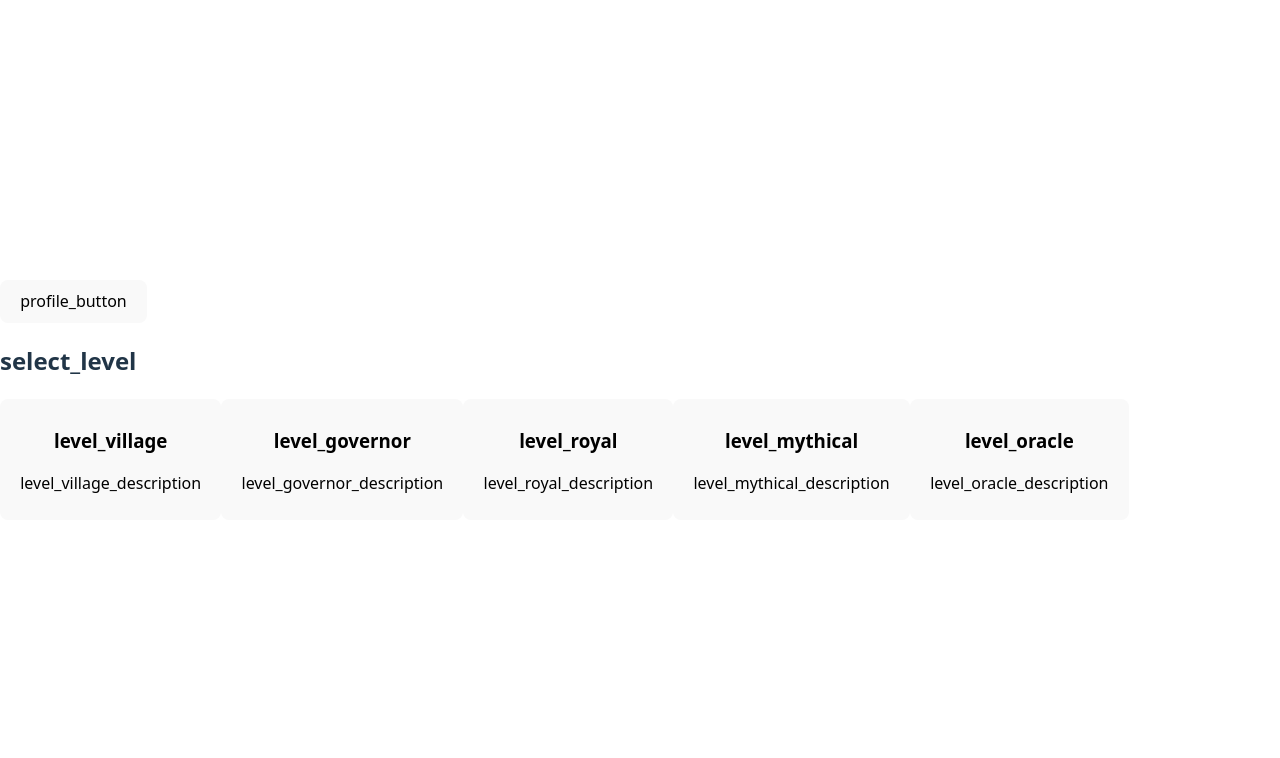
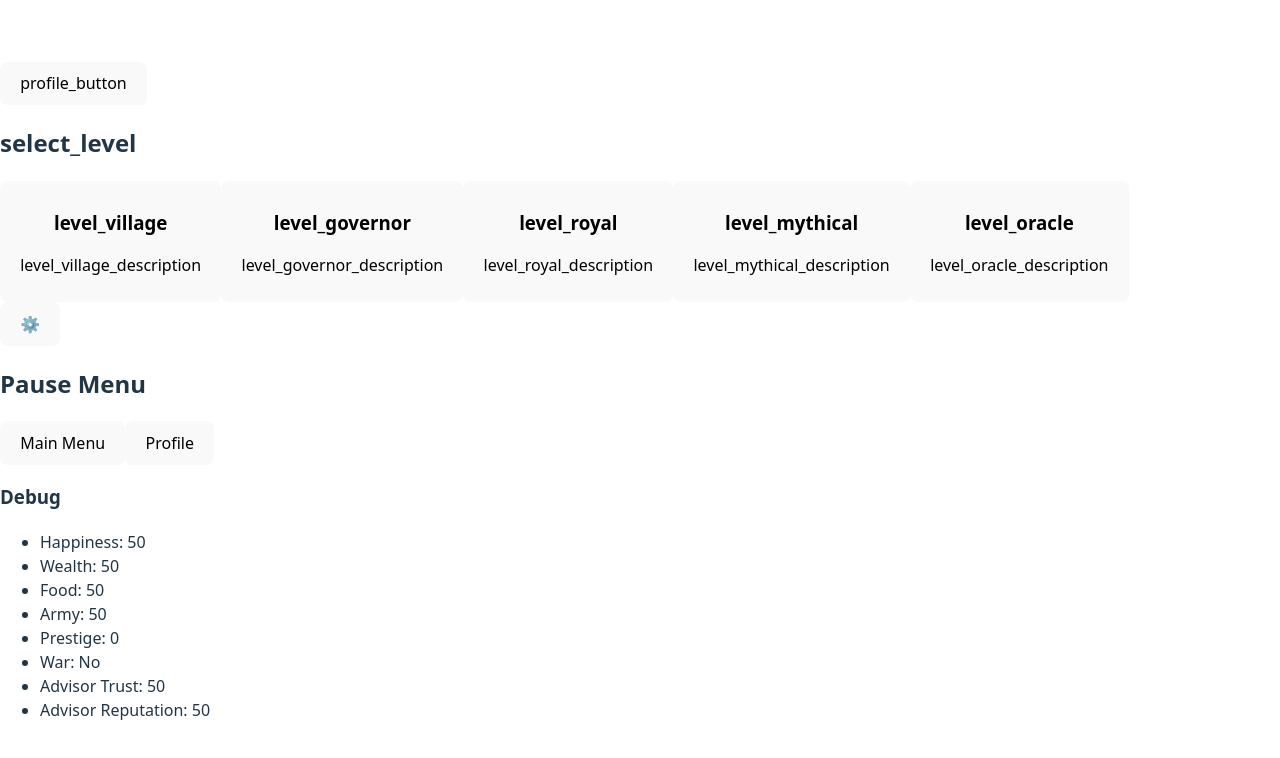
Before and after one commit to Sarec21/Consejero6.0, a React (Vite) app: page / in a window 1280 px wide. Both pictures are taken after a click on the button "start_game". Shown: the top 758 px of the page. Built offline with nearby package versions, Linux system fonts and the light colour scheme; the HTML template or start-up script is replaced by a standard one.

Commit message:
Add global pause menu with sliding panel

```diff
--- a/src/App.css
+++ b/src/App.css
@@ -350,7 +350,7 @@
 }
 
 .pause-button {
-  position: absolute;
+  position: fixed;
   top: 1rem;
   right: 1rem;
   width: 2.5rem;
@@ -366,6 +366,7 @@
   box-shadow: 0 2px 4px rgba(0, 0, 0, 0.2);
   transition: transform 0.2s, box-shadow 0.2s;
   padding: 0;
+  z-index: 1000;
 }
 
 .pause-button:hover {
@@ -374,14 +375,25 @@
 }
 
 .pause-menu {
-  position: relative;
+  position: fixed;
+  top: 0;
+  right: 0;
+  height: 100vh;
+  width: 300px;
+  max-width: 80vw;
+  transform: translateX(100%);
+  transition: transform 0.3s ease-in-out;
   display: flex;
   flex-direction: column;
   align-items: center;
-  justify-content: flex-start;
   padding: 2rem 1rem;
-  min-height: 100vh;
   background: linear-gradient(135deg, #f5f7fa, #c3cfe2);
+  box-shadow: -2px 0 8px rgba(0, 0, 0, 0.2);
+  z-index: 999;
+}
+
+.pause-menu.open {
+  transform: translateX(0);
 }
 
 .pause-menu .title {
--- a/src/App.tsx
+++ b/src/App.tsx
@@ -7,43 +7,35 @@ import FinalScreen from './screens/FinalScreen'
 import ProfileScreen from './screens/ProfileScreen'
 import PauseMenu from './screens/PauseMenu'
 import { useGameState } from './state/gameState'
+import type { ReactElement } from 'react'
 
 function App() {
   const currentScreen = useGameState((state) => state.currentScreen)
 
+  let screen: ReactElement | null = null
+
   if (currentScreen === 'start') {
-    return <StartScreen />
+    screen = <StartScreen />
+  } else if (currentScreen === 'levelSelect') {
+    screen = <LevelSelectScreen />
+  } else if (currentScreen === 'presentation') {
+    screen = <PresentationScreen />
+  } else if (currentScreen === 'turn') {
+    screen = <TurnScreen />
+  } else if (currentScreen === 'reaction') {
+    screen = <ReactionScreen />
+  } else if (currentScreen === 'profile') {
+    screen = <ProfileScreen />
+  } else if (currentScreen === 'final') {
+    screen = <FinalScreen />
   }
 
-  if (currentScreen === 'levelSelect') {
-    return <LevelSelectScreen />
-  }
-
-  if (currentScreen === 'presentation') {
-    return <PresentationScreen />
-  }
-
-  if (currentScreen === 'turn') {
-    return <TurnScreen />
-  }
-
-  if (currentScreen === 'reaction') {
-    return <ReactionScreen />
-  }
-
-  if (currentScreen === 'pause') {
-    return <PauseMenu />
-  }
-
-  if (currentScreen === 'profile') {
-    return <ProfileScreen />
-  }
-
-  if (currentScreen === 'final') {
-    return <FinalScreen />
-  }
-
-  return null
+  return (
+    <>
+      {screen}
+      <PauseMenu />
+    </>
+  )
 }
 
 export default App
--- a/src/screens/PauseMenu.tsx
+++ b/src/screens/PauseMenu.tsx
@@ -1,34 +1,57 @@
 import { useState } from 'react'
 import { useGameState } from '../state/gameState'
 
-declare const process: { env: Record<string, string | undefined> }
-
 export default function PauseMenu() {
+  const currentScreen = useGameState((state) => state.currentScreen)
   const update = useGameState((state) => state.updateVariable)
   const gameState = useGameState((state) => state)
-  const [showDebug, setShowDebug] = useState(
-    process.env.DEBUG_MODE === 'true' || import.meta.env.DEBUG_MODE === 'true'
-  )
+  const [isOpen, setIsOpen] = useState(false)
+
+  if (currentScreen === 'start' || currentScreen === 'profile') {
+    return null
+  }
+
+  const toggleMenu = () => setIsOpen((v) => !v)
 
   return (
-    <main className="pause-menu">
-      <h2 className="title">Pause Menu</h2>
-      <div className="options">
-        <button onClick={() => update('currentScreen', 'start')}>
-          Return to Main Menu
-        </button>
-        <button onClick={() => update('currentScreen', 'profile')}>
-          View Profile
-        </button>
-        <button onClick={() => setShowDebug((v) => !v)}>
-          View Current Variables
-        </button>
-        {showDebug && (
-          <pre className="debug-block">
-            {JSON.stringify(gameState, null, 2)}
-          </pre>
-        )}
-      </div>
-    </main>
+    <>
+      <button className="pause-button" onClick={toggleMenu}>
+        ⚙️
+      </button>
+      <aside className={`pause-menu${isOpen ? ' open' : ''}`}>
+        <h2 className="title">Pause Menu</h2>
+        <div className="options">
+          <button
+            onClick={() => {
+              setIsOpen(false)
+              update('currentScreen', 'start')
+            }}
+          >
+            Main Menu
+          </button>
+          <button
+            onClick={() => {
+              setIsOpen(false)
+              update('currentScreen', 'profile')
+            }}
+          >
+            Profile
+          </button>
+          <div className="debug-block">
+            <h3>Debug</h3>
+            <ul>
+              <li>Happiness: {gameState.kingdom.happiness}</li>
+              <li>Wealth: {gameState.kingdom.wealth}</li>
+              <li>Food: {gameState.kingdom.food}</li>
+              <li>Army: {gameState.kingdom.army}</li>
+              <li>Prestige: {gameState.kingdom.prestige}</li>
+              <li>War: {gameState.kingdom.war ? 'Yes' : 'No'}</li>
+              <li>Advisor Trust: {gameState.advisor.trust}</li>
+              <li>Advisor Reputation: {gameState.advisor.reputation}</li>
+            </ul>
+          </div>
+        </div>
+      </aside>
+    </>
   )
 }
--- a/src/screens/PresentationScreen.tsx
+++ b/src/screens/PresentationScreen.tsx
@@ -3,7 +3,6 @@ import { useGameState } from '../state/gameState'
 
 export default function PresentationScreen() {
   const { t } = useTranslation()
-  const update = useGameState((state) => state.updateVariable)
 
   const continueToGame = () => {
     useGameState.getState().updateVariable('currentScreen', 'turn')
@@ -11,7 +10,6 @@ export default function PresentationScreen() {
 
   return (
     <main className="presentation-screen">
-      <button className="pause-button" onClick={() => update('currentScreen', 'pause')}>⚙️</button>
       <h2 className="title">{t('presentation_title')}</h2>
       <div className="king-info">
         <p><strong>Ulric</strong>, the Raven</p>
--- a/src/screens/ReactionScreen.tsx
+++ b/src/screens/ReactionScreen.tsx
@@ -11,7 +11,6 @@ export default function ReactionScreen() {
 
   return (
     <main className="reaction-screen">
-      <button className="pause-button" onClick={() => update('currentScreen', 'pause')}>⚙️</button>
       <h2 className="title">{t('king_reaction_title')}</h2>
 
       <div className="card">
--- a/src/screens/TurnScreen.tsx
+++ b/src/screens/TurnScreen.tsx
@@ -6,7 +6,6 @@ import { sendAdviceToGPT } from '../lib/sendAdviceToGPT'
 export default function TurnScreen() {
   const { t } = useTranslation()
   const [advice, setAdvice] = useState('')
-  const update = useGameState((state) => state.updateVariable)
 
   const handleSubmit = async () => {
     if (!advice.trim()) return
@@ -17,7 +16,6 @@ export default function TurnScreen() {
 
   return (
     <main className="turn-screen">
-      <button className="pause-button" onClick={() => update('currentScreen', 'pause')}>⚙️</button>
       <h2 className="title">{t('your_advice_title')}</h2>
       <section className="dilemma-block">
         <h3 className="dilemma-title">A nobleman accuses the tax collector of corruption</h3>
```
